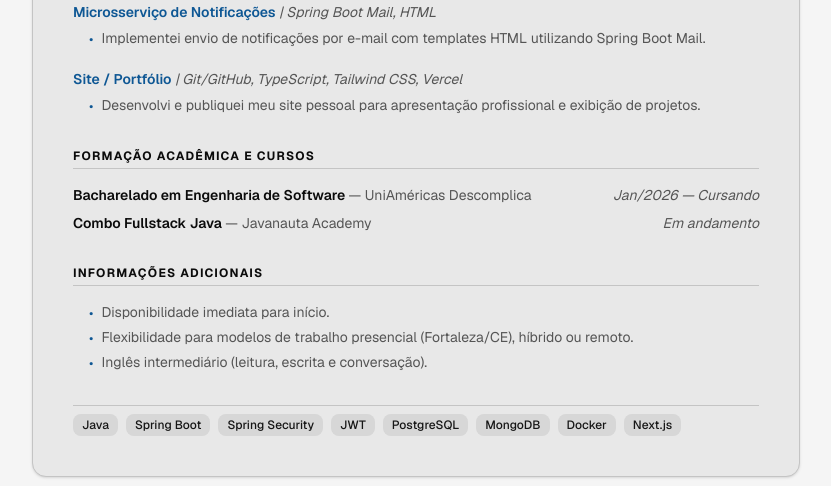
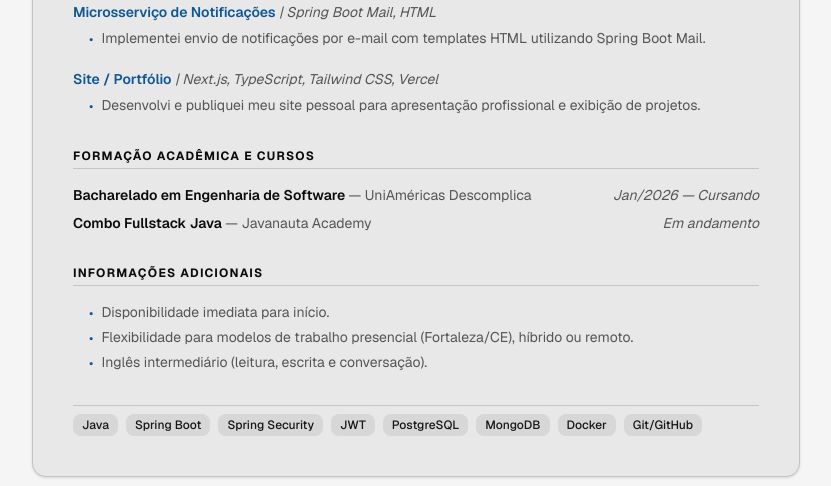
Before and after one commit to AlanF-Oliveira/personal-portfolio, a Next.js app: page /resume in a window 1280 px wide. Shown: the part 1131-1617 px from the top of the page, without its empty margins (224-1055 px from the left). Built offline with nearby package versions, Linux system fonts and the light colour scheme.

Commit message:
Update resume page: restore site stack and replace Next.js badge with Git/GitHub
Agent-Logs-Url: https://github.com/AlanF-Oliveira/personal-portfolio/sessions/e51eebee-cc15-4811-a491-da39b0193958

Co-authored-by: AlanF-Oliveira <131145088+AlanF-Oliveira@users.noreply.github.com>

```diff
--- a/app/resume/page.tsx
+++ b/app/resume/page.tsx
@@ -52,7 +52,7 @@ const projects = [
   {
     title: "Site / Portfólio",
     href: "https://alanfo.dev",
-    stack: "Git/GitHub, TypeScript, Tailwind CSS, Vercel",
+    stack: "Next.js, TypeScript, Tailwind CSS, Vercel",
     items: [
       "Desenvolvi e publiquei meu site pessoal para apresentação profissional e exibição de projetos.",
     ],
@@ -266,7 +266,7 @@ export default function ResumePage() {
 
           {/* ===== FOOTER BADGES ===== */}
           <div className="flex flex-wrap gap-2 pt-2 border-t border-border">
-            {["Java", "Spring Boot", "Spring Security", "JWT", "PostgreSQL", "MongoDB", "Docker", "Next.js"].map(
+            {["Java", "Spring Boot", "Spring Security", "JWT", "PostgreSQL", "MongoDB", "Docker", "Git/GitHub"].map(
               (tech) => (
                 <Badge key={tech} variant="secondary" className="text-xs">
                   {tech}
```
